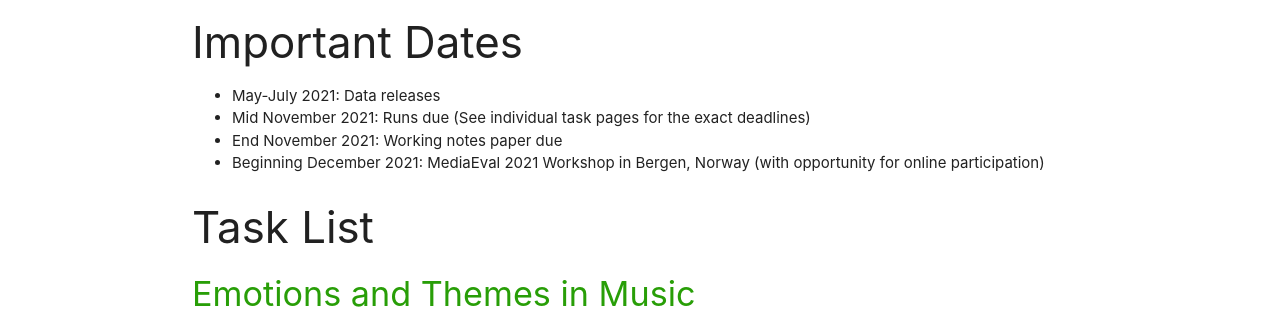
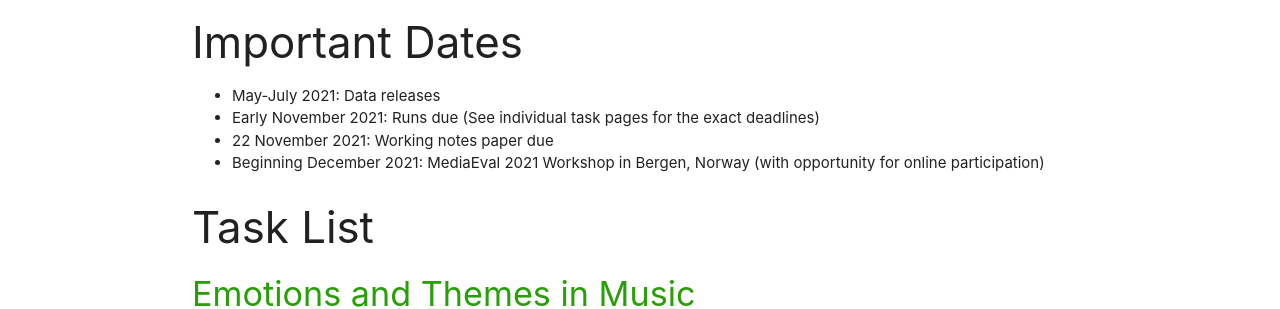
Before and after one commit to multimediaeval/multimediaeval.github.io, a Jekyll site: the page built from _editions/2021.md, in a window 1280 px wide and 1303 px high. Shown: the part 537-846 px from the top of the window. Built offline with Jekyll 4.4.1, drawn with Linux system fonts in a browser that asks for light colours.

Commit message:
Update 2021.md

```diff
--- a/_editions/2021.md
+++ b/_editions/2021.md
@@ -15,6 +15,6 @@
 
 ### Important Dates
 * May-July 2021: Data releases
-* Mid November 2021: Runs due (See individual task pages for the exact deadlines)
-* End November 2021: Working notes paper due
+* Early November 2021: Runs due (See individual task pages for the exact deadlines)
+* 22 November 2021: Working notes paper due
 * Beginning December 2021: MediaEval 2021 Workshop in Bergen, Norway (with opportunity for online participation)
```
